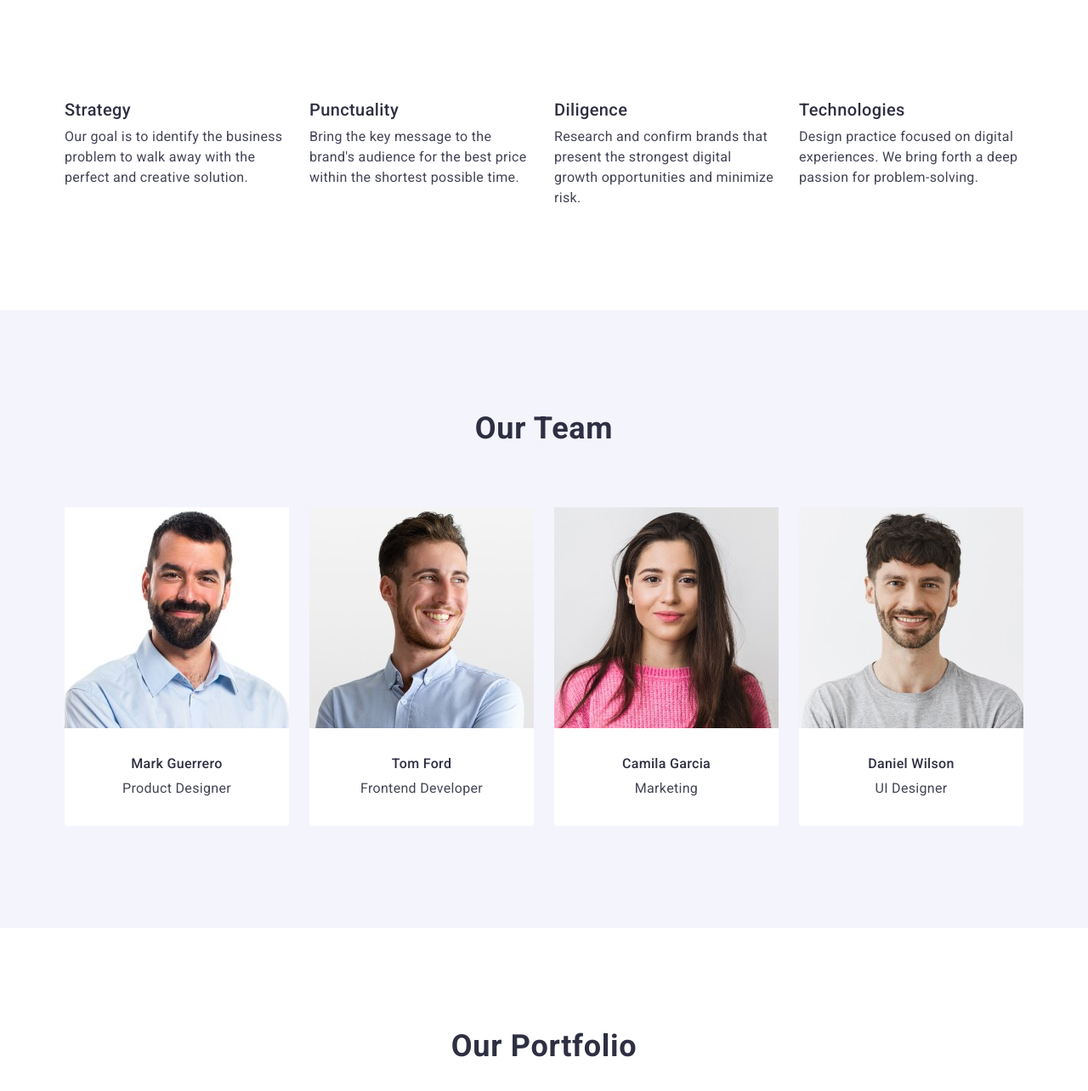
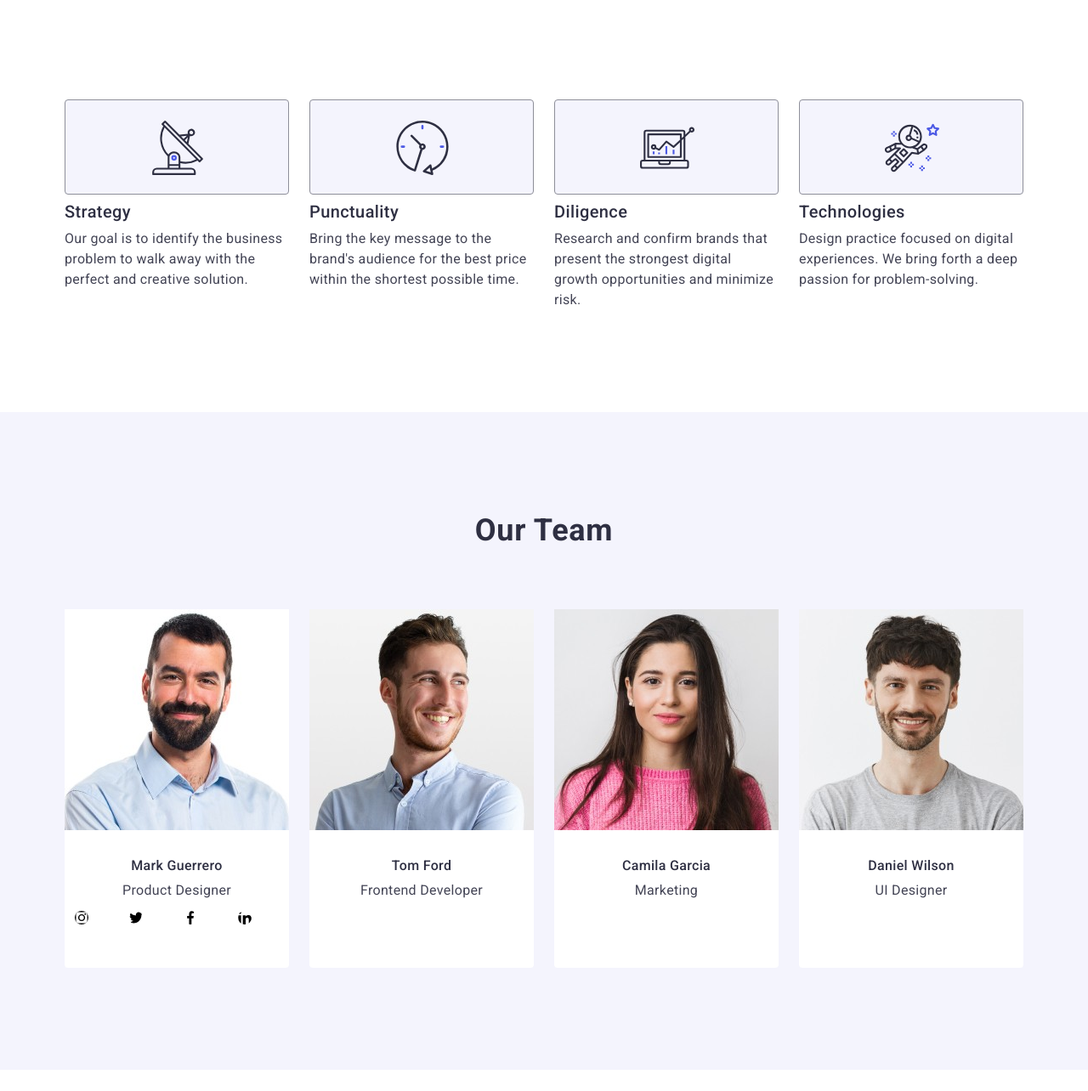
Before and after one commit to zeib01/goit-markup-hw-04, a plain HTML site: page index.html in a window 1280 px wide. Shown: the part 676-1960 px from the top of the page at 85% size. Drawn offline with nearby package versions, Linux system fonts and the light colour scheme.

Commit message:
фонова картинка + іконки в правильному форматі

```diff
--- a/css/styles.css
+++ b/css/styles.css
@@ -142,14 +142,14 @@ a {
     color: #404bbf;
 }
 
-.wrapper-box {
-    width: 1440px;
-    height: 600px;
-}
 
 .wrapper {
     padding: 188px 0;
     background-color: var(--NAVY-BLUE, #2E2F42);
+    background-image: linear-gradient(to bottom, rgba(46, 47, 66, 0.7), rgba(46, 47, 66, 0.7)), url(/images/people-office-fon.jpg);
+    background-repeat: no-repeat;
+    background-position: center center;
+    background-size: cover;
 }
 
 .wrapper_title {
@@ -225,6 +225,18 @@ benefits-item {
 
 }
 
+.benefits-icon {
+    border-radius: 4px;
+    border: 1px solid var(--LIGHT-SLATE, #8E8F99);
+    background: var(--CLOUD, #F4F4FD);
+    padding: 24px 100px;
+    margin-bottom: 8px;
+    width: 264px;
+    height: 112px;
+    flex-shrink: 0;
+}
+
+
 .center {
     font-size: 16px;
     line-height: 1.5;
@@ -233,6 +245,20 @@ benefits-item {
     color: #434455;
     text-align: center;
 
+}
+
+.icon-box {
+
+    display: flex;
+    gap: 24px;
+    align-self: center;
+}
+
+.social-icon {
+    border-radius: 50%;
+    padding: 12px;
+    width: 40px;
+    height: 40px;
 }
 
 .list-text-title {
--- a/index.html
+++ b/index.html
@@ -62,24 +62,44 @@
                 <h2 class="visually-hidden">Benefits</h2>
                 <ul class="benefits">
                     <li class="benefits-item">
+                        <div class="benefits-icon">
+                            <svg width="64" height="64">
+                                <use href="./images/icons.svg#icon-antenna"></use>
+                            </svg>
+                        </div>
                         <h3 class="list-text-title">Strategy</h3>
                         <p class="list-text">Our goal is to identify the business
                             problem to walk away with the perfect and creative solution.
                         </p>
                     </li>
                     <li class="benefits-item">
+                        <div class="benefits-icon">
+                            <svg width="64" height="64">
+                                <use href="./images/icons.svg#icon-clock"></use>
+                            </svg>
+                        </div>
                         <h3 class="list-text-title">Punctuality</h3>
                         <p class="list-text">Bring the key message to the brand's audience for the best price within the
                             shortest possible time.
                         </p>
                     </li>
                     <li class="benefits-item">
+                        <div class="benefits-icon">
+                            <svg width="64" height="64">
+                                <use href="./images/icons.svg#icon-diagram"></use>
+                            </svg>
+                        </div>
                         <h3 class="list-text-title">Diligence</h3>
                         <p class="list-text">Research and confirm brands that present the strongest digital growth
                             opportunities and minimize risk.
                         </p>
                     </li>
                     <li class="benefits-item">
+                        <div class="benefits-icon">
+                            <svg width="64" height="64">
+                                <use href="./images/icons.svg#icon-astronaut"></use>
+                            </svg>
+                        </div>
                         <h3 class="list-text-title">Technologies</h3>
                         <p class="list-text">Design practice focused on digital experiences. We bring forth a deep
                             passion for
@@ -100,6 +120,46 @@
                         <div class="name">
                             <h3 class="back-color-title">Mark Guerrero</h3>
                             <p class="center">Product Designer</p>
+                            <div>
+                                <ul class="icon-box">
+                                    <li>
+                                        <a href="">
+                                            <svg class="social-icon" width="16" height="16">
+                                                <use href="/images/icons.svg#icon-instagram">
+
+                                                </use>
+                                            </svg>
+                                        </a>
+                                    </li>
+                                    <li>
+                                        <a href="">
+                                            <svg class="social-icon" width="16" height="16">
+                                                <use href="/images/icons.svg#icon-twitter">
+
+                                                </use>
+                                            </svg>
+                                        </a>
+                                    </li>
+                                    <li>
+                                        <a href="">
+                                            <svg class="social-icon" width="16" height="16">
+                                                <use href="/images/icons.svg#icon-facebook">
+
+                                                </use>
+                                            </svg>
+                                        </a>
+                                    </li>
+                                    <li>
+                                        <a href="">
+                                            <svg class="social-icon" width="16" height="16">
+                                                <use href="/images/icons.svg#icon-linkedin">
+
+                                                </use>
+                                            </svg>
+                                        </a>
+                                    </li>
+                                </ul>
+                            </div>
                         </div>
                     </li>
                     <li class="back-color">
```
Also changed, not shown: images/icons.svg (added), images/people-office-fon.jpg (added).
